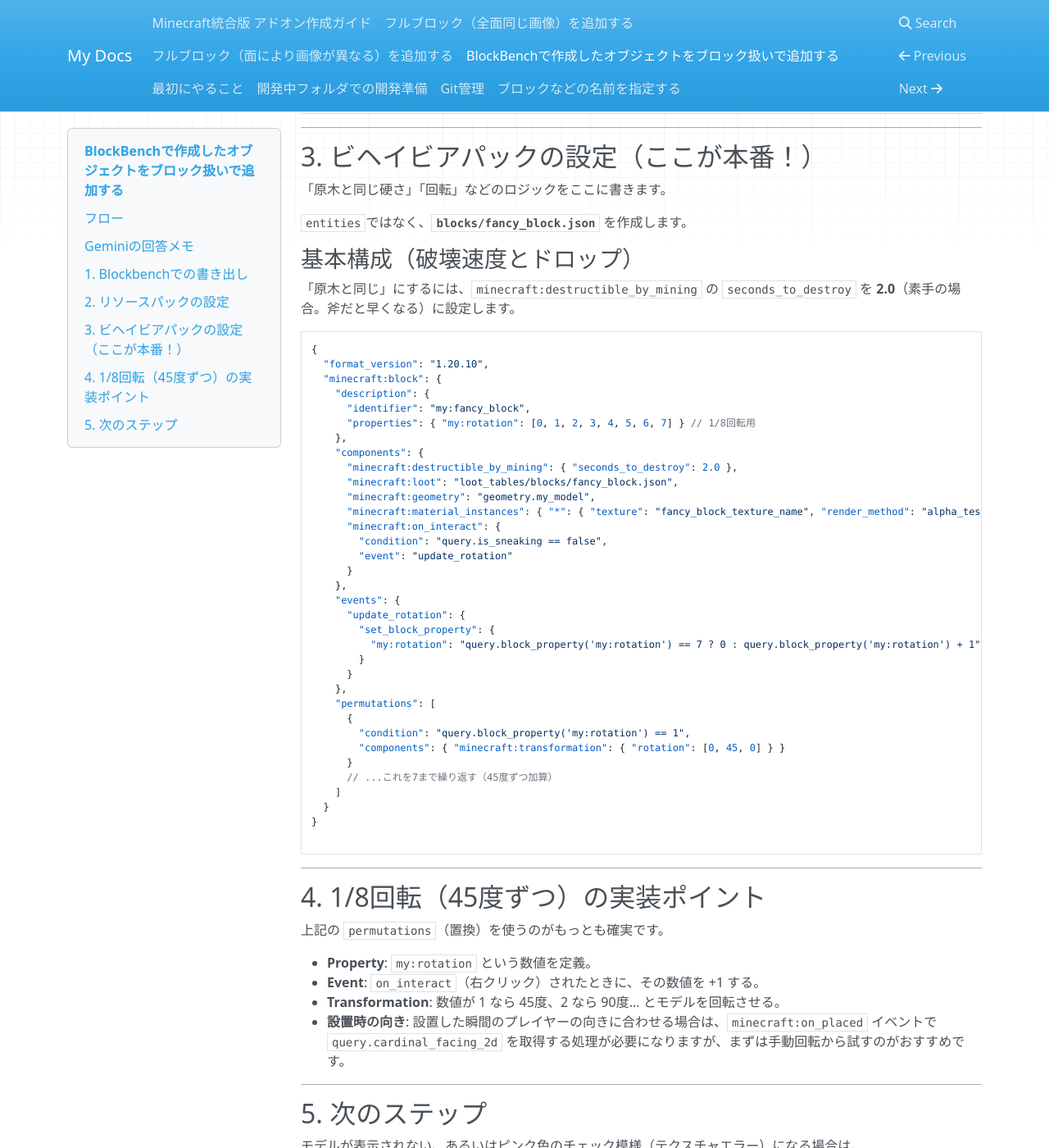
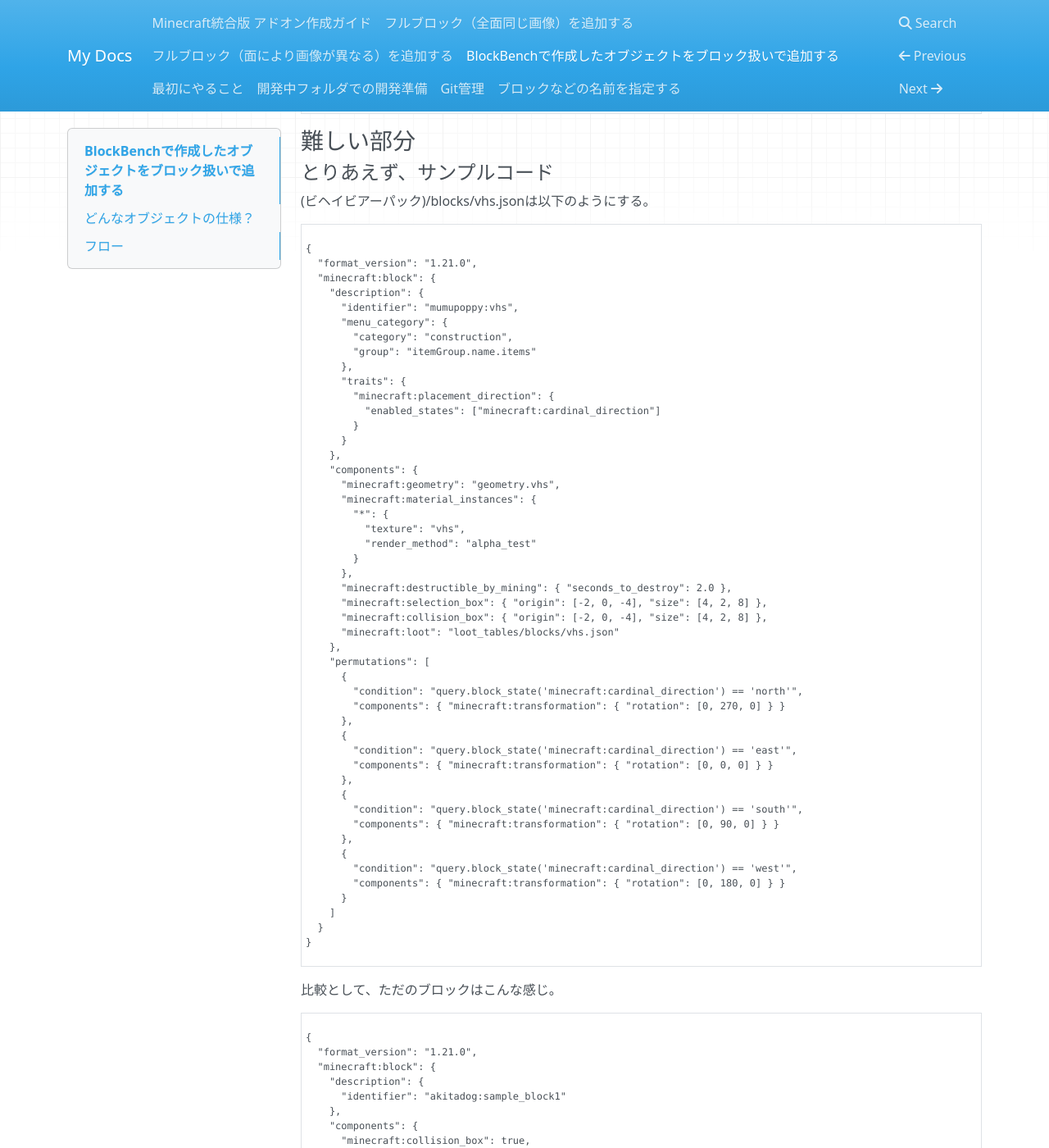
Before and after one commit to AkitaDogInCherry/AkitadogMCLearning, an MkDocs documentation site: the page built from docs/add_model_block.md, in a window 1280 px wide and 1400 px high, scrolled down 1252 px. Shown: the whole window at 82% size. Built offline with MkDocs 1.6.1, drawn with Linux system fonts in a browser that asks for light colours; nearby versions of some CDN libraries; some of the changed text lies outside the part shown.

Commit message:
created backroom pack

````diff
--- a/docs/add_model_block.md
+++ b/docs/add_model_block.md
@@ -1,4 +1,10 @@
 # BlockBenchで作成したオブジェクトをブロック扱いで追加する
+
+## どんなオブジェクトの仕様？
+
+薄い長方形のビデオテープ。
+
+** プレイヤーが置いた時に向いている向きに応じた向きになる。 **
 
 ## フロー
 
@@ -15,113 +21,137 @@ BlockBenchでファイルを開いた状態から始める。
 「File」→「Export」→「Export Bedrock Geometry」と進み、「vhs.geo.json」というファイル名で作業場所に保存。
 「File」→「Export」→「Export Texture」と進み、「vhs.png」というファイルで作業場所に保存。
 
-###
 
+vhs.geo.jsonを以下の位置にコピー：
 
-## Geminiの回答メモ
+(リソースパック)/models/blocks/vhs.geo.json
 
-Blockbenchで作ったモデルを統合版（Bedrock Edition）に実装するのは、パズルを組み立てるような楽しさがありますね！
+vhs.pngを以下の位置にコピー：
 
-「原木と同じ設定」や「右クリックで回転」というリソースパック・ビヘイビアパックの両方にまたがる具体的な実装方法を解説します。
+(リソースパック)/textures/blocks/vhs.png
 
----
+### 普通のブロックと同じ部分
 
-## 1. Blockbenchでの書き出し
+(リソースパック)/blocks.json
 
-まず、モデルを正しく書き出す必要があります。
+```blocks.json
 
-* **File > Export > Export Bedrock Geometry**: `.geo.json`として保存。
-* **File > Export > Export Texture**: `.png`として保存。
-* **注意点**: `Project Settings`で「Identifier」を `namespace:model_name`（例: `my:fancy_block`）に設定しておくと、後の作業がスムーズです。
-
----
-
-## 2. リソースパックの設定
-
-モデルの外見を定義します。
-
-### ジオメトリとテクスチャの配置
-
-1. `models/blocks/` 内に `.geo.json` を配置。
-2. `textures/blocks/` 内に `.png` を配置。
-
-### blocks.json の編集
-
-ブロックの見た目と名前を紐付けます。
-
-```json
 {
-  "my:fancy_block": {
-    "textures": "fancy_block_texture_name"
+  "format_version": [1, 1, 0],
+  (中略)
+  "mumupoppy:vhs": {
+    "textures": "vhs",
+    "sound": "wood"
   }
 }
 
 ```
 
----
+(リソースパック)/textures/terrain_texture.json
 
-## 3. ビヘイビアパックの設定（ここが本番！）
+``` terrain_texture.json
 
-「原木と同じ硬さ」「回転」などのロジックをここに書きます。
+{
+  "resource_pack_name": "MumuPoppy",
+  "texture_name": "atlas.terrain",
+  "texture_data": {
+    "vhs": {
+      "textures": "textures/blocks/vhs"
+    }
+  }
+}
 
-`entities`ではなく、**`blocks/fancy_block.json`** を作成します。
+```
 
-### 基本構成（破壊速度とドロップ）
+### 難しい部分
 
-「原木と同じ」にするには、`minecraft:destructible_by_mining` の `seconds_to_destroy` を **2.0**（素手の場合。斧だと早くなる）に設定します。
+#### とりあえず、サンプルコード
 
-```json
+(ビヘイビアーパック)/blocks/vhs.jsonは以下のようにする。
+
+```vhs.json
+
 {
-  "format_version": "1.20.10",
+  "format_version": "1.21.0",
   "minecraft:block": {
     "description": {
-      "identifier": "my:fancy_block",
-      "properties": { "my:rotation": [0, 1, 2, 3, 4, 5, 6, 7] } // 1/8回転用
-    },
-    "components": {
-      "minecraft:destructible_by_mining": { "seconds_to_destroy": 2.0 },
-      "minecraft:loot": "loot_tables/blocks/fancy_block.json",
-      "minecraft:geometry": "geometry.my_model",
-      "minecraft:material_instances": { "*": { "texture": "fancy_block_texture_name", "render_method": "alpha_test" } },
-      "minecraft:on_interact": {
-        "condition": "query.is_sneaking == false",
-        "event": "update_rotation"
-      }
-    },
-    "events": {
-      "update_rotation": {
-        "set_block_property": {
-          "my:rotation": "query.block_property('my:rotation') == 7 ? 0 : query.block_property('my:rotation') + 1"
+      "identifier": "mumupoppy:vhs",
+      "menu_category": {
+        "category": "construction",
+        "group": "itemGroup.name.items"
+      },
+      "traits": {
+        "minecraft:placement_direction": {
+          "enabled_states": ["minecraft:cardinal_direction"]
         }
       }
     },
+    "components": {
+      "minecraft:geometry": "geometry.vhs",
+      "minecraft:material_instances": {
+        "*": {
+          "texture": "vhs",
+          "render_method": "alpha_test"
+        }
+      },
+      "minecraft:destructible_by_mining": { "seconds_to_destroy": 2.0 },
+      "minecraft:selection_box": { "origin": [-2, 0, -4], "size": [4, 2, 8] },
+      "minecraft:collision_box": { "origin": [-2, 0, -4], "size": [4, 2, 8] },
+      "minecraft:loot": "loot_tables/blocks/vhs.json"
+    },
     "permutations": [
       {
-        "condition": "query.block_property('my:rotation') == 1",
-        "components": { "minecraft:transformation": { "rotation": [0, 45, 0] } }
+        "condition": "query.block_state('minecraft:cardinal_direction') == 'north'",
+        "components": { "minecraft:transformation": { "rotation": [0, 270, 0] } }
+      },
+      {
+        "condition": "query.block_state('minecraft:cardinal_direction') == 'east'",
+        "components": { "minecraft:transformation": { "rotation": [0, 0, 0] } }
+      },
+      {
+        "condition": "query.block_state('minecraft:cardinal_direction') == 'south'",
+        "components": { "minecraft:transformation": { "rotation": [0, 90, 0] } }
+      },
+      {
+        "condition": "query.block_state('minecraft:cardinal_direction') == 'west'",
+        "components": { "minecraft:transformation": { "rotation": [0, 180, 0] } }
       }
-      // ...これを7まで繰り返す（45度ずつ加算）
     ]
   }
 }
 
 ```
 
----
+比較として、ただのブロックはこんな感じ。
 
-## 4. 1/8回転（45度ずつ）の実装ポイント
+```sample_block1.json
 
-上記の `permutations`（置換）を使うのがもっとも確実です。
+{
+  "format_version": "1.21.0",
+  "minecraft:block": {
+    "description": {
+      "identifier": "akitadog:sample_block1"
+    },
+    "components": {
+      "minecraft:collision_box": true,
+      "minecraft:selection_box": true,
 
-* **Property**: `my:rotation` という数値を定義。
-* **Event**: `on_interact`（右クリック）されたときに、その数値を +1 する。
-* **Transformation**: 数値が 1 なら 45度、2 なら 90度... とモデルを回転させる。
-* **設置時の向き**: 設置した瞬間のプレイヤーの向きに合わせる場合は、`minecraft:on_placed` イベントで `query.cardinal_facing_2d` を取得する処理が必要になりますが、まずは手動回転から試すのがおすすめです。
+      "minecraft:destructible_by_mining": {
+        "seconds_to_destroy": 0.5
+      },
 
----
+      "minecraft:destructible_by_explosion": {
+        "explosion_resistance": 0.5
+      },
+      "minecraft:loot": "loot_tables/blocks/sample_block1.json"
+    }
+  }
+}
 
-## 5. 次のステップ
+```
 
-モデルが表示されない、あるいはピンク色のチェック模様（テクスチャエラー）になる場合は、`terrain_texture.json` の設定が漏れている可能性が高いです。
+#### 比較しながら詳しく見ていく
 
-もしよろしければ、**「terrain_texture.json」の書き方や、ドロップアイテムを定義する「Loot Table」の具体的な書き方**についても詳しく解説しましょうか？
+** プレイヤーが置いた時に向いている向きに応じた向きになる。 **
+
+これは、「trait」と「permutations」の記載内容によって実現している。
````
Also changed, not shown: 3 other files.
